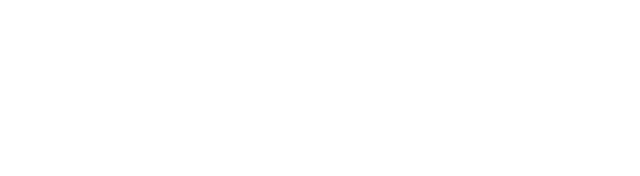
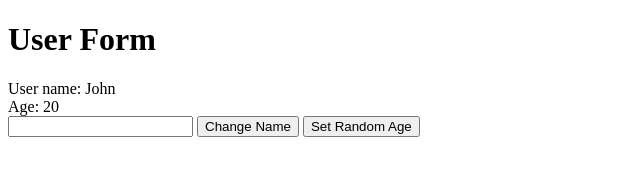
Before and after one commit to mhanki/TypeScript-Sandbox, a website built with Parcel: page web-framework/index.html in a window 1280 px wide. Shown: the whole page, without its empty margins (0-640 px from the left). Built offline with nearby package versions, Linux system fonts and the light colour scheme; data requests are answered from the project's data file.

Commit message:
Add UserForm view

```diff
--- a/web-framework/index.html
+++ b/web-framework/index.html
@@ -7,6 +7,7 @@
   <title>Document</title>
 </head>
 <body>
+  <div id="root"></div>
   <script src="./src/index.ts"></script>
 </body>
 </html>
--- a/web-framework/src/index.ts
+++ b/web-framework/src/index.ts
@@ -1,7 +1,15 @@
+import { UserForm } from './views/UserForm';
 import { User } from './models/User';
 
-const collection = User.buildUserCollection();
+const user = User.buildUser({ name: 'John', age: 20 });
+const rootElement = document.getElementById('root');
 
-collection.on('change', () => console.log(collection));
-
-collection.fetch();
+if (rootElement) {
+  const userForm = new UserForm(
+    rootElement,
+    user
+  );
+  userForm.render();
+} else {
+  throw new Error('Root element not found');
+}
--- a/web-framework/src/models/User.ts
+++ b/web-framework/src/models/User.ts
@@ -27,4 +27,9 @@ export class User extends Model<UserProps> {
       (json: UserProps) => User.buildUser(json)
     );
   }
+
+  setRandomAge(): void {
+    const age = Math.round(Math.random() * 100);
+    this.set({ age });
+  }
 }
--- /dev/null
+++ b/web-framework/src/views/UserForm.ts
@@ -0,0 +1,68 @@
+import { User } from '../models/User';
+
+export class UserForm {
+  constructor(public parent: HTMLElement, public model: User) {
+    this.bindModel();
+  }
+
+  bindModel(): void {
+    this.model.on('change', () => {
+      this.render();
+    })
+  }
+
+  eventsMap(): { [key: string]: () => void } {
+    return {
+      'click:.set-name': this.onSetName,
+      'click:.set-age': this.onSetAge,
+    }
+  }
+
+  onSetName = (): void => {
+    const input = this.parent.querySelector('input');
+
+    if(input) {
+      const name = input.value;
+      this.model.set({ name });
+    }
+  }
+
+  onSetAge = (): void => {
+    this.model.setRandomAge();
+  }
+
+  template(): string {
+    return `
+      <div>
+        <h1>User Form</h1>
+        <div>User name: ${this.model.get('name')}</div>
+        <div>Age: ${this.model.get('age')}</div>
+        <input type="text" />
+        <button class="set-name">Change Name</button>
+        <button class="set-age">Set Random Age</button>
+      </div>
+    `;
+  }
+
+  bindEvents(fragment: DocumentFragment): void {
+    const eventsMap = this.eventsMap();
+
+    for (let key in eventsMap) {
+      const [eventName, selector] = key.split(':');
+
+      fragment.querySelectorAll(selector).forEach(el => {
+        el.addEventListener(eventName, eventsMap[key]);
+      });
+    }
+  }
+
+  render(): void {
+    this.parent.innerHTML = '';
+
+    const templateElement = document.createElement('template');
+    templateElement.innerHTML = this.template();
+
+    this.bindEvents(templateElement.content);
+    this.parent.append(templateElement.content);
+  }
+}
```
